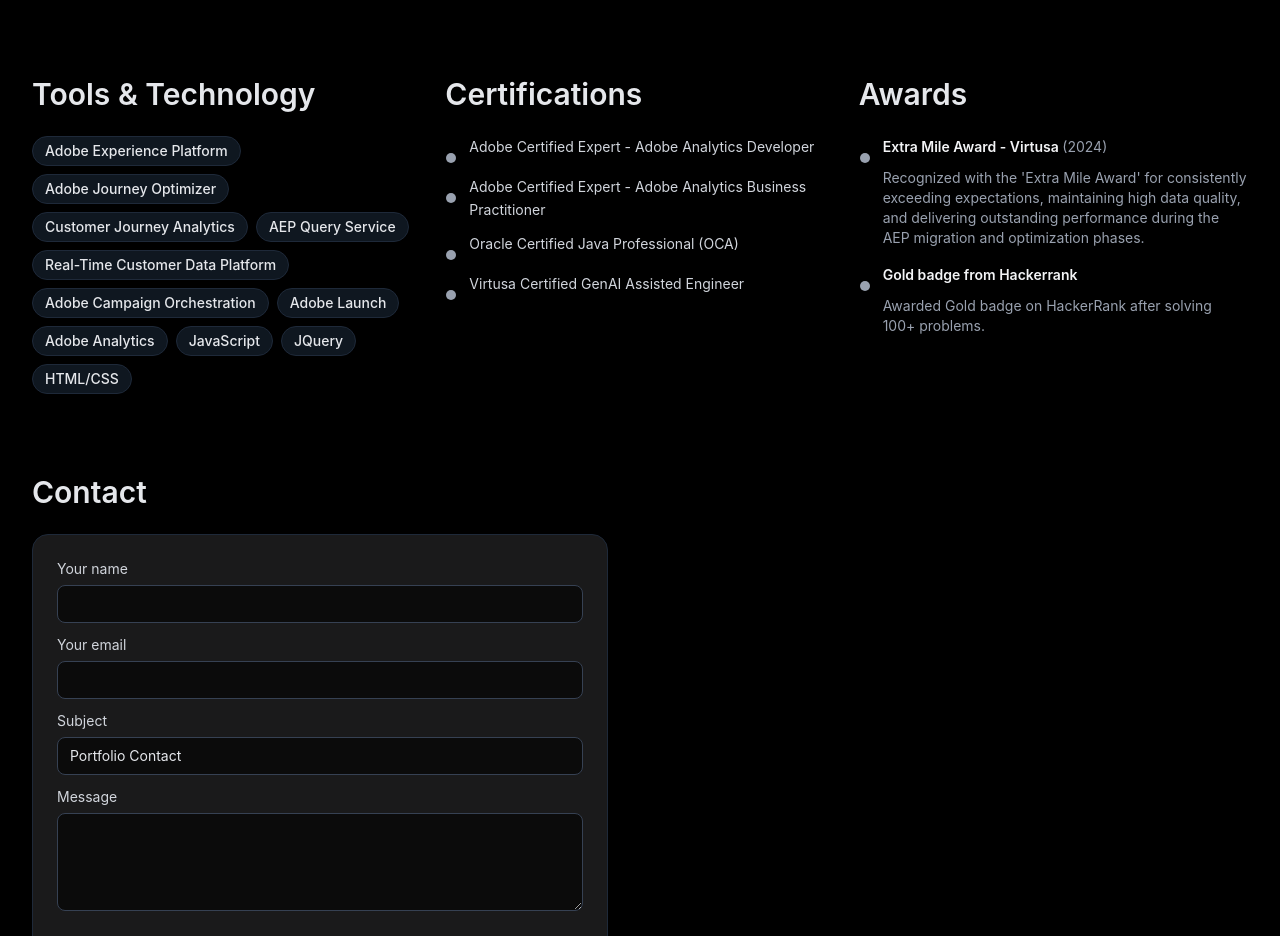
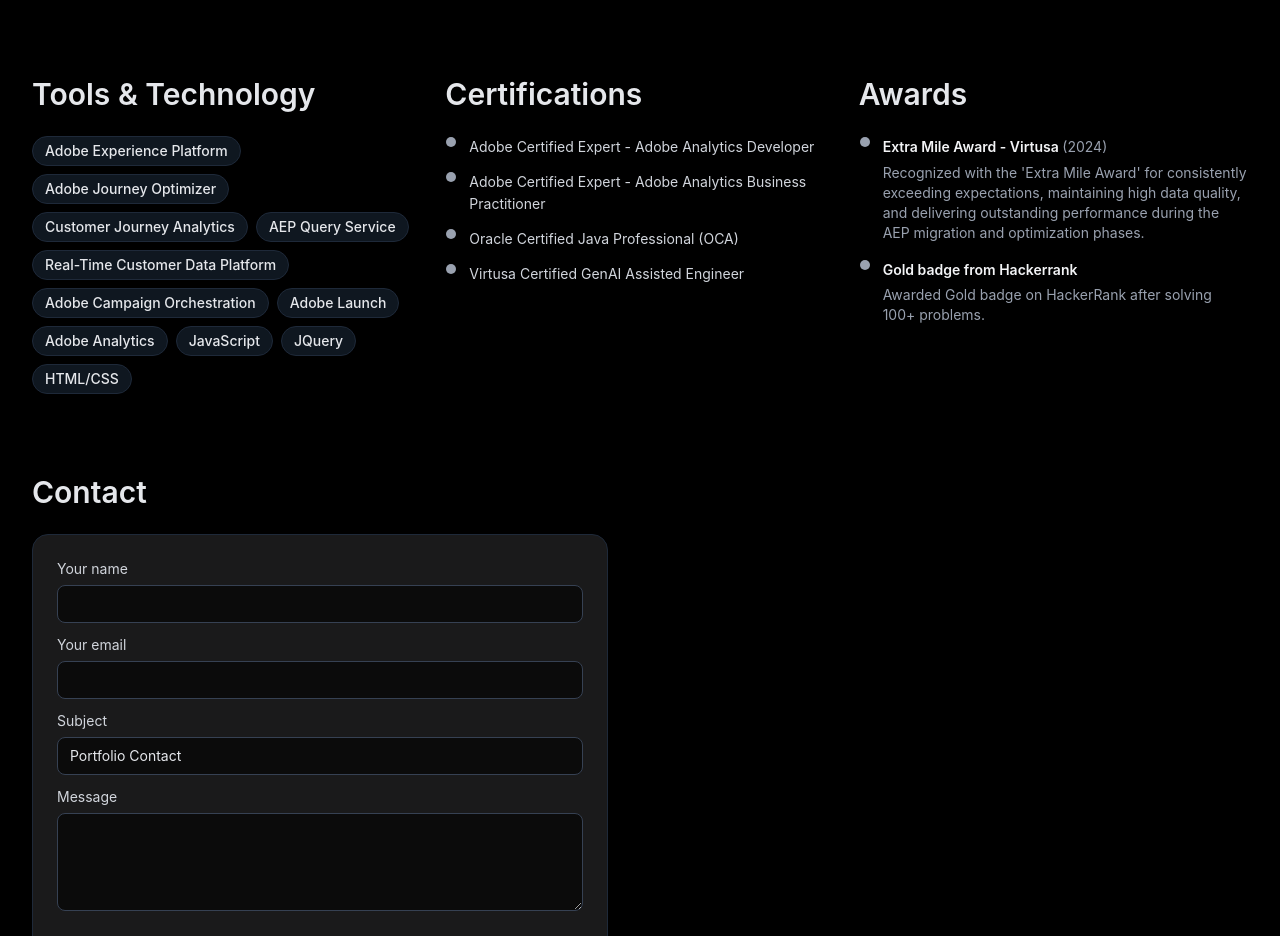
Before and after one commit to Jeevanantham-N/My-Portfolio, a React (Vite) app: page / in a window 1280 px wide. Shown: the part 3640-4576 px from the top of the page. Built offline with nearby package versions, Linux system fonts and the light colour scheme.

Commit message:
Refactor BulletIcon class for better spacing
Removed mt-4 class from BulletIcon component and added it to the list item instead.

```diff
--- a/src/App.jsx
+++ b/src/App.jsx
@@ -176,8 +176,9 @@
 };
 
 // small circular bullet
+// Removed mt-4 from the base string
 const BulletIcon = ({ className = '' }) => (
-  <svg width="12" height="12" viewBox="0 0 12 12" className={`flex-shrink-0 w-3 h-3 mt-4 ${className}`} xmlns="http://www.w3.org/2000/svg" aria-hidden>
+  <svg width="12" height="12" viewBox="0 0 12 12" className={`flex-shrink-0 w-3 h-3 ${className}`} xmlns="http://www.w3.org/2000/svg" aria-hidden>
     <circle cx="6" cy="6" r="5" fill="currentColor" />
   </svg>
 );
@@ -290,7 +291,7 @@
             <ul className={`mt-4 space-y-3 text-sm leading-relaxed ${dark ? 'text-gray-300' : 'text-gray-700'}`}>
               {exp.bullets.map((b, i) => (
                 <li key={i} className="flex gap-3 items-start">
-                  <BulletIcon className={dark ? 'text-gray-400' : 'text-gray-400'} />
+                  <BulletIcon className={`mt-4 ${dark ? 'text-gray-400' : 'text-gray-400'}`} />
                   <span>{b}</span>
                 </li>
               ))}
```
